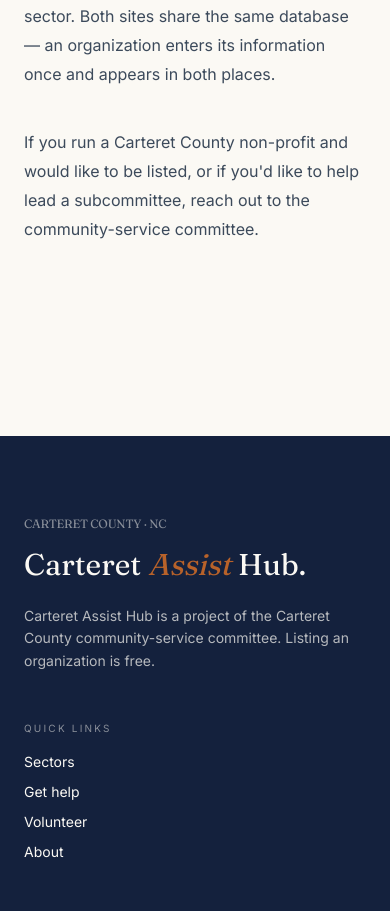
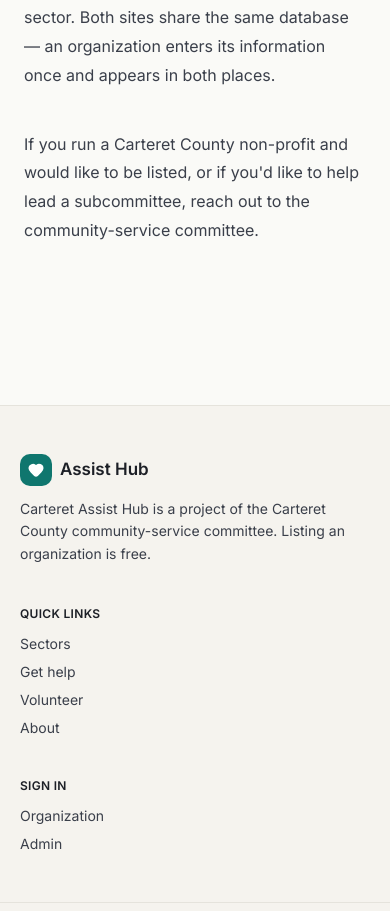
Before and after one commit to tanayvin1216/CarteretAssistHub, a Next.js app: page /about in a window 390 px wide. Shown: the part 1082-1993 px from the top of the page. Built offline with nearby package versions, Linux system fonts and the light colour scheme; no server answers.

Commit message:
refactor(design): warm+clean redesign — Inter throughout (drop Fraunces display), soft teal accent, card-based layouts; simpler Header (rounded logo + plain nav), lighter sand Footer

```diff
--- a/app/globals.css
+++ b/app/globals.css
@@ -4,50 +4,55 @@
 @custom-variant dark (&:is(.dark *));
 
 /*
- * ASSIST HUB — DESIGN TOKENS
+ * ASSIST HUB — DESIGN TOKENS (clean + warm)
  *
- * Aesthetic: editorial, magazine-inspired. Serif display (Fraunces) + clean
- * sans (Inter). Warm ivory background rather than pure white — softer, less
- * sterile. Navy anchor (#1E3A5F) for continuity with Food Assist.
- *
- * The 13 sectors each have a distinct muted accent. NONE of them are the
- * generic Tailwind blue/purple/pink — every value is chosen to feel like
- * editorial illustration, not a UI kit.
+ * Direction: a warm, utility-first community site. Inter throughout, soft
+ * off-white background, one calm teal accent. The 13 sector colors are
+ * kept for small indicator dots only — they don't run the typography or
+ * dominate the UI. Optimized for readability and low cognitive load, not
+ * editorial impact.
  */
 
 @theme inline {
   --color-background: var(--background);
   --color-foreground: var(--foreground);
   --font-sans: var(--font-body);
-  --font-display: var(--font-heading);
   --font-mono: var(--font-mono);
 
-  /* Brand anchor */
-  --color-ink: #14213D;
-  --color-navy: #1E3A5F;
-  --color-navy-light: #2A4A6F;
-  --color-ivory: #FBF9F4;
-  --color-ivory-deep: #F3EFE6;
-  --color-parchment: #EDE6D6;
-  --color-body-text: #3C4A5B;
-  --color-muted-text: #7B8799;
-  --color-divider: #D8D2C3;
-  --color-rule: #B9B09A;
+  /* Neutrals — warm, not cold blue-gray */
+  --color-surface: #FFFFFF;
+  --color-canvas: #FAFAF7;
+  --color-sand: #F5F3EE;
+  --color-sand-deep: #EEEBE2;
+  --color-ink: #1C1F26;
+  --color-body-text: #3A3F4A;
+  --color-muted-text: #6B7280;
+  --color-divider: #E5E3DC;
+  --color-rule: #D4D1C8;
 
-  /* Sector palette — 13 muted, editorial accents */
-  --color-sector-food: #B8622A;
-  --color-sector-housing: #4A6B82;
-  --color-sector-foster: #A85569;
-  --color-sector-youth: #4A6E4F;
-  --color-sector-senior: #7F659A;
-  --color-sector-animals: #6B7A3F;
-  --color-sector-environment: #2E5D4F;
-  --color-sector-violence: #6B3F5E;
-  --color-sector-health: #A05842;
-  --color-sector-veterans: #2C4763;
-  --color-sector-recovery: #9D6A3C;
-  --color-sector-civic: #833932;
-  --color-sector-arts: #A8832E;
+  /* Warm teal as the one primary accent */
+  --color-primary-600: #0F766E;
+  --color-primary-500: #14857C;
+  --color-primary-100: #DDEFE9;
+
+  /* Warm secondary — used sparingly */
+  --color-warm-600: #B45309;
+  --color-warm-100: #FDEFDB;
+
+  /* Sector indicator colors (small dots + borders only — never typography) */
+  --color-sector-food: #C87941;
+  --color-sector-housing: #5B7A8F;
+  --color-sector-foster: #AE6778;
+  --color-sector-youth: #5C7F63;
+  --color-sector-senior: #8D74A3;
+  --color-sector-animals: #798754;
+  --color-sector-environment: #4C7A6B;
+  --color-sector-violence: #7A5770;
+  --color-sector-health: #A5664F;
+  --color-sector-veterans: #425D76;
+  --color-sector-recovery: #A57851;
+  --color-sector-civic: #935049;
+  --color-sector-arts: #B0914A;
 
   /* shadcn primitives */
   --color-sidebar-ring: var(--sidebar-ring);
@@ -87,38 +92,38 @@
 }
 
 :root {
-  --radius: 0.375rem;
-  --background: #FBF9F4;
-  --foreground: #14213D;
+  --radius: 0.625rem; /* 10px — comfortable rounded corners */
+  --background: #FAFAF7;
+  --foreground: #1C1F26;
   --card: #FFFFFF;
-  --card-foreground: #14213D;
+  --card-foreground: #1C1F26;
   --popover: #FFFFFF;
-  --popover-foreground: #14213D;
-  --primary: #1E3A5F;
-  --primary-foreground: #FBF9F4;
-  --secondary: #F3EFE6;
-  --secondary-foreground: #14213D;
-  --muted: #EDE6D6;
-  --muted-foreground: #7B8799;
-  --accent: #F3EFE6;
-  --accent-foreground: #14213D;
-  --destructive: #A13D2D;
-  --border: #D8D2C3;
-  --input: #D8D2C3;
-  --ring: #1E3A5F;
-  --chart-1: #B8622A;
-  --chart-2: #4A6B82;
-  --chart-3: #4A6E4F;
-  --chart-4: #7F659A;
-  --chart-5: #A05842;
-  --sidebar: #FBF9F4;
-  --sidebar-foreground: #14213D;
-  --sidebar-primary: #1E3A5F;
-  --sidebar-primary-foreground: #FBF9F4;
-  --sidebar-accent: #F3EFE6;
-  --sidebar-accent-foreground: #14213D;
-  --sidebar-border: #D8D2C3;
-  --sidebar-ring: #1E3A5F;
+  --popover-foreground: #1C1F26;
+  --primary: #0F766E;
+  --primary-foreground: #FFFFFF;
+  --secondary: #F5F3EE;
+  --secondary-foreground: #1C1F26;
+  --muted: #F5F3EE;
+  --muted-foreground: #6B7280;
+  --accent: #DDEFE9;
+  --accent-foreground: #0F766E;
+  --destructive: #B54339;
+  --border: #E5E3DC;
+  --input: #E5E3DC;
+  --ring: #0F766E;
+  --chart-1: #0F766E;
+  --chart-2: #C87941;
+  --chart-3: #5C7F63;
+  --chart-4: #8D74A3;
+  --chart-5: #5B7A8F;
+  --sidebar: #FFFFFF;
+  --sidebar-foreground: #1C1F26;
+  --sidebar-primary: #0F766E;
+  --sidebar-primary-foreground: #FFFFFF;
+  --sidebar-accent: #F5F3EE;
+  --sidebar-accent-foreground: #1C1F26;
+  --sidebar-border: #E5E3DC;
+  --sidebar-ring: #0F766E;
 }
 
 @layer base {
@@ -128,23 +133,25 @@
   html {
     -webkit-font-smoothing: antialiased;
     -moz-osx-font-smoothing: grayscale;
-    font-feature-settings: "ss01", "cv01";
   }
   body {
-    @apply bg-background text-foreground;
+    @apply bg-background text-body-text;
     font-family: var(--font-body), ui-sans-serif, system-ui, sans-serif;
+    font-size: 16px;
+    line-height: 1.6;
+  }
+  h1, h2, h3, h4, h5, h6 {
+    @apply text-ink;
+    font-family: var(--font-body), ui-sans-serif, system-ui, sans-serif;
+    letter-spacing: -0.015em;
   }
   ::selection {
-    background: var(--color-ink);
-    color: var(--color-ivory);
+    background: var(--color-primary-100);
+    color: var(--color-ink);
   }
 }
 
 @layer utilities {
-  .font-display {
-    font-family: var(--font-heading), Georgia, 'Times New Roman', serif;
-    font-feature-settings: "ss01", "ss02", "cv01";
-  }
   .font-mono {
     font-family: var(--font-mono), ui-monospace, monospace;
   }
@@ -152,36 +159,12 @@
     -ms-overflow-style: none;
     scrollbar-width: none;
   }
-  .scrollbar-hide::-webkit-scrollbar {
-    display: none;
-  }
+  .scrollbar-hide::-webkit-scrollbar { display: none; }
 
-  /* Editorial helpers */
-  .rule-top {
-    position: relative;
-  }
-  .rule-top::before {
-    content: '';
-    position: absolute;
-    top: 0;
-    left: 0;
-    right: 0;
-    height: 1px;
-    background: var(--color-rule);
-  }
-  .grid-lines {
-    background-image:
-      linear-gradient(var(--color-rule) 1px, transparent 1px),
-      linear-gradient(90deg, var(--color-rule) 1px, transparent 1px);
-    background-size: 32px 32px;
-    opacity: 0.15;
-  }
-
-  /* Numbered sector markers — drawn, not stock */
-  .sector-numeral {
-    font-family: var(--font-heading), serif;
-    font-feature-settings: "onum", "pnum";
-    font-variant-numeric: oldstyle-nums;
-    letter-spacing: -0.02em;
+  /* Container helper */
+  .container-readable {
+    max-width: 72rem;
+    margin-inline: auto;
+    padding-inline: 1.25rem;
   }
 }
--- a/app/layout.tsx
+++ b/app/layout.tsx
@@ -1,17 +1,10 @@
 import type { Metadata } from 'next';
-import { Fraunces, Inter, JetBrains_Mono } from 'next/font/google';
+import { Inter, JetBrains_Mono } from 'next/font/google';
 import { Analytics } from '@vercel/analytics/next';
 import './globals.css';
 import { Toaster } from '@/components/ui/sonner';
 import { LocaleProvider } from '@/contexts/LocaleContext';
 import { getServerLocale } from '@/lib/i18n/server';
-
-const fraunces = Fraunces({
-  subsets: ['latin'],
-  variable: '--font-heading',
-  display: 'swap',
-  axes: ['opsz', 'SOFT'],
-});
 
 const inter = Inter({
   subsets: ['latin'],
@@ -27,9 +20,9 @@ const mono = JetBrains_Mono({
 });
 
 export const metadata: Metadata = {
-  title: 'Carteret Assist Hub · A county-wide directory of help',
+  title: 'Carteret Assist Hub · Community help in Carteret County, NC',
   description:
-    'A directory of the non-profits, committees, and volunteers serving Carteret County, North Carolina. Find help across 13 sectors of local need.',
+    'A directory of local non-profits in Carteret County, NC. Find help with food, housing, health, childcare, and more — or sign up to volunteer.',
   keywords: [
     'Carteret County',
     'North Carolina',
@@ -38,9 +31,6 @@ export const metadata: Metadata = {
     'community service',
     'food pantry',
     'housing',
-    'health',
-    'youth',
-    'seniors',
   ],
 };
 
@@ -49,11 +39,8 @@ export default async function RootLayout({
 }: Readonly<{ children: React.ReactNode }>) {
   const locale = await getServerLocale();
   return (
-    <html
-      lang={locale}
-      className={`${fraunces.variable} ${inter.variable} ${mono.variable}`}
-    >
-      <body className="min-h-screen bg-background font-sans antialiased text-body-text">
+    <html lang={locale} className={`${inter.variable} ${mono.variable}`}>
+      <body className="min-h-screen bg-background font-sans antialiased">
         <LocaleProvider initialLocale={locale}>
           {children}
           <Toaster position="top-right" richColors />
--- a/components/layout/Footer.tsx
+++ b/components/layout/Footer.tsx
@@ -1,56 +1,57 @@
 'use client';
 
 import Link from 'next/link';
+import { Heart } from 'lucide-react';
 import { useTranslation } from '@/contexts/LocaleContext';
 
 export function Footer() {
   const { t } = useTranslation();
   return (
-    <footer className="relative mt-32 bg-ink text-ivory">
-      <div className="mx-auto max-w-6xl px-6 py-20 grid grid-cols-1 md:grid-cols-12 gap-12">
-        <div className="md:col-span-5">
-          <p className="sector-numeral text-xs text-ivory/50 tracking-[0.2em] uppercase mb-4">
-            Carteret County · NC
-          </p>
-          <h3 className="font-display text-3xl md:text-4xl leading-[1.1] text-ivory max-w-md">
-            Carteret <span className="italic text-sector-food">Assist</span> Hub.
-          </h3>
-          <p className="mt-6 text-sm text-ivory/70 max-w-md leading-relaxed">
+    <footer className="mt-24 bg-sand border-t border-divider">
+      <div className="container-readable py-12 grid grid-cols-1 md:grid-cols-3 gap-10">
+        <div>
+          <div className="flex items-center gap-2 mb-3">
+            <span className="flex items-center justify-center w-8 h-8 rounded-lg bg-primary text-white">
+              <Heart className="h-4 w-4" strokeWidth={2.5} fill="currentColor" />
+            </span>
+            <span className="font-semibold text-ink text-[17px]">Assist Hub</span>
+          </div>
+          <p className="text-sm text-body-text leading-relaxed max-w-sm">
             {t('footer.mission')}
           </p>
         </div>
 
-        <div className="md:col-span-3 md:col-start-7">
-          <p className="text-[10px] uppercase tracking-[0.22em] text-ivory/50 mb-4">
+        <div>
+          <p className="text-xs font-semibold text-ink uppercase tracking-wide mb-3">
             {t('footer.quickLinks')}
           </p>
-          <ul className="space-y-2.5 text-sm">
-            <li><Link href="/sectors" className="hover:text-sector-arts transition-colors">{t('nav.directory')}</Link></li>
-            <li><Link href="/get-help" className="hover:text-sector-arts transition-colors">{t('nav.getHelp')}</Link></li>
-            <li><Link href="/volunteer" className="hover:text-sector-arts transition-colors">{t('nav.volunteer')}</Link></li>
-            <li><Link href="/about" className="hover:text-sector-arts transition-colors">{t('nav.about')}</Link></li>
+          <ul className="space-y-2 text-sm">
+            <li><Link href="/sectors" className="text-body-text hover:text-primary">{t('nav.directory')}</Link></li>
+            <li><Link href="/get-help" className="text-body-text hover:text-primary">{t('nav.getHelp')}</Link></li>
+            <li><Link href="/volunteer" className="text-body-text hover:text-primary">{t('nav.volunteer')}</Link></li>
+            <li><Link href="/about" className="text-body-text hover:text-primary">{t('nav.about')}</Link></li>
           </ul>
         </div>
 
-        <div className="md:col-span-3">
-          <p className="text-[10px] uppercase tracking-[0.22em] text-ivory/50 mb-4">
+        <div>
+          <p className="text-xs font-semibold text-ink uppercase tracking-wide mb-3">
             {t('nav.signIn')}
           </p>
-          <ul className="space-y-2.5 text-sm">
-            <li><Link href="/portal/login" className="hover:text-sector-arts transition-colors">{t('nav.signInOrg')}</Link></li>
-            <li><Link href="/admin/login" className="hover:text-sector-arts transition-colors">{t('nav.signInAdmin')}</Link></li>
+          <ul className="space-y-2 text-sm">
+            <li><Link href="/portal/login" className="text-body-text hover:text-primary">{t('nav.signInOrg')}</Link></li>
+            <li><Link href="/admin/login" className="text-body-text hover:text-primary">{t('nav.signInAdmin')}</Link></li>
           </ul>
         </div>
       </div>
 
-      <div className="border-t border-ivory/10">
-        <div className="mx-auto max-w-6xl px-6 py-6 flex flex-col md:flex-row items-start md:items-center justify-between gap-3 text-xs text-ivory/50">
+      <div className="border-t border-divider">
+        <div className="container-readable py-5 flex flex-col md:flex-row items-center justify-between gap-2 text-xs text-muted-text">
           <p>{t('footer.copyright')}</p>
           <p>
             A sister site of{' '}
             <a
               href="https://github.com/tanayvin1216/FoodAssist_V2"
-              className="underline hover:text-ivory"
+              className="underline hover:text-primary"
               target="_blank"
               rel="noreferrer"
             >
```
Also changed, not shown: components/layout/Header.tsx (+38 -33 lines), components/layout/LanguageToggle.tsx (+7 -14 lines).
